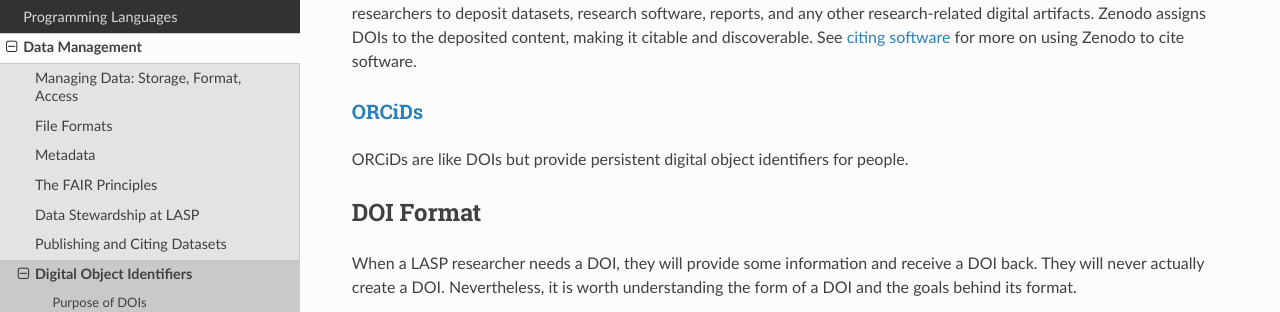
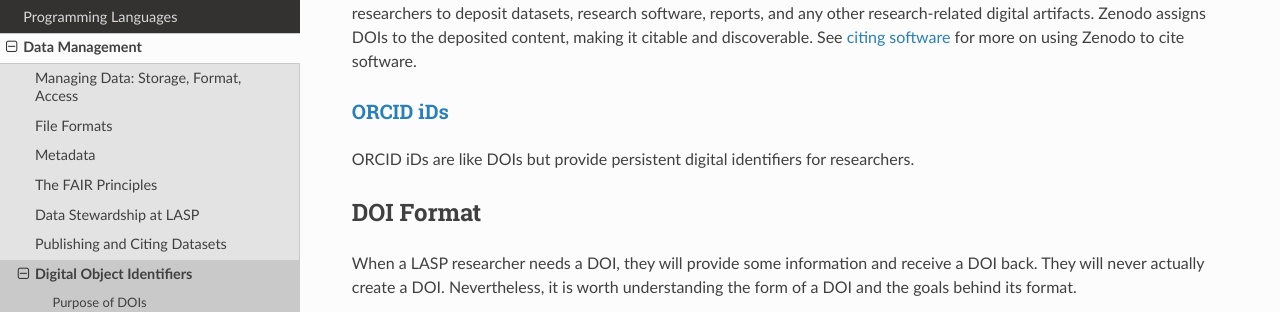
Before and after one commit to lasp/developer-guide, a Sphinx documentation site: the page built from docs/source/data_management/digital_object_identifiers.md, in a window 1280 px wide and 900 px high, scrolled down 1338 px. Shown: the part 162-474 px from the top of the window. Built offline with Sphinx 7.4.7 and the Read the Docs theme 3.1.0, drawn with Linux system fonts in a browser that asks for light colours.

Commit message:
orchid typo
Co-authored-by: Copilot <175728472+Copilot@users.noreply.github.com>

```diff
--- a/docs/source/data_management/digital_object_identifiers.md
+++ b/docs/source/data_management/digital_object_identifiers.md
@@ -92,10 +92,10 @@ content, making it citable and discoverable.
 See [citing software](../workflows/open_source/citing_software.md)
 for more on using Zenodo to cite software.
 
-### [ORCiDs](https://orcid.org/)
+### [ORCID iDs](https://orcid.org/)
 
-ORCiDs are like DOIs but provide
-persistent digital object identifiers for people.
+ORCID iDs are like DOIs but provide
+persistent digital identifiers for researchers.
 
 ## DOI Format
 
```
